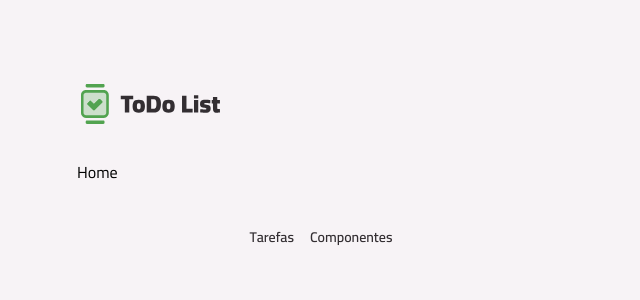
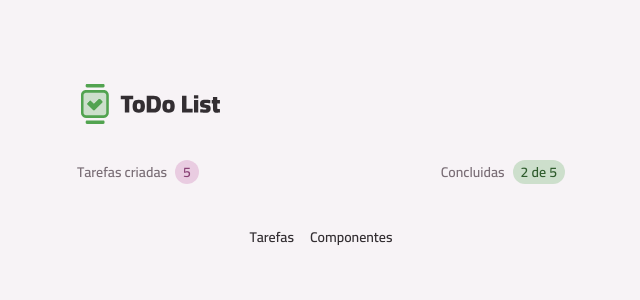
Before and after one commit to a-cs/rocketseat-react-2025, a React (Vite) app in the folder todo/: page / in a window 1280 px wide. Shown: the top 300 px of the page, without its empty margins (319-959 px from the left). Built offline with nearby package versions, Linux system fonts and the light colour scheme.

Commit message:
creating tasks summary

```diff
--- /dev/null
+++ b/todo/src/core-components/tasks-summary.tsx
@@ -0,0 +1,17 @@
+import Badge from "../components/badge";
+import Text from "../components/text";
+
+
+export default function TasksSummary() {
+	return (<>
+		<div className="flex items-center gap-2">
+			<Text variant="body-sm-bold" className="text-gray-300!">Tarefas criadas</Text>
+			<Badge variant="secondary">5</Badge>
+		</div>
+		<div className="flex items-center gap-2">
+			<Text variant="body-sm-bold" className="text-gray-300!">Concluidas</Text>
+			<Badge variant="primary">2 de 5</Badge>
+		</div>
+	</>
+	)
+}
--- a/todo/src/pages/page-home.tsx
+++ b/todo/src/pages/page-home.tsx
@@ -1,5 +1,10 @@
 import Container from "../components/container";
+import TasksSumary from "../core-components/tasks-summary";
 
 export default function PageHome() {
-	return <Container>Home</Container>
+	return <Container as="article" className="space-y-3">
+		<header className="flex items-center justify-between">
+			<TasksSumary/>
+		</header>
+	</Container>
 }
```
